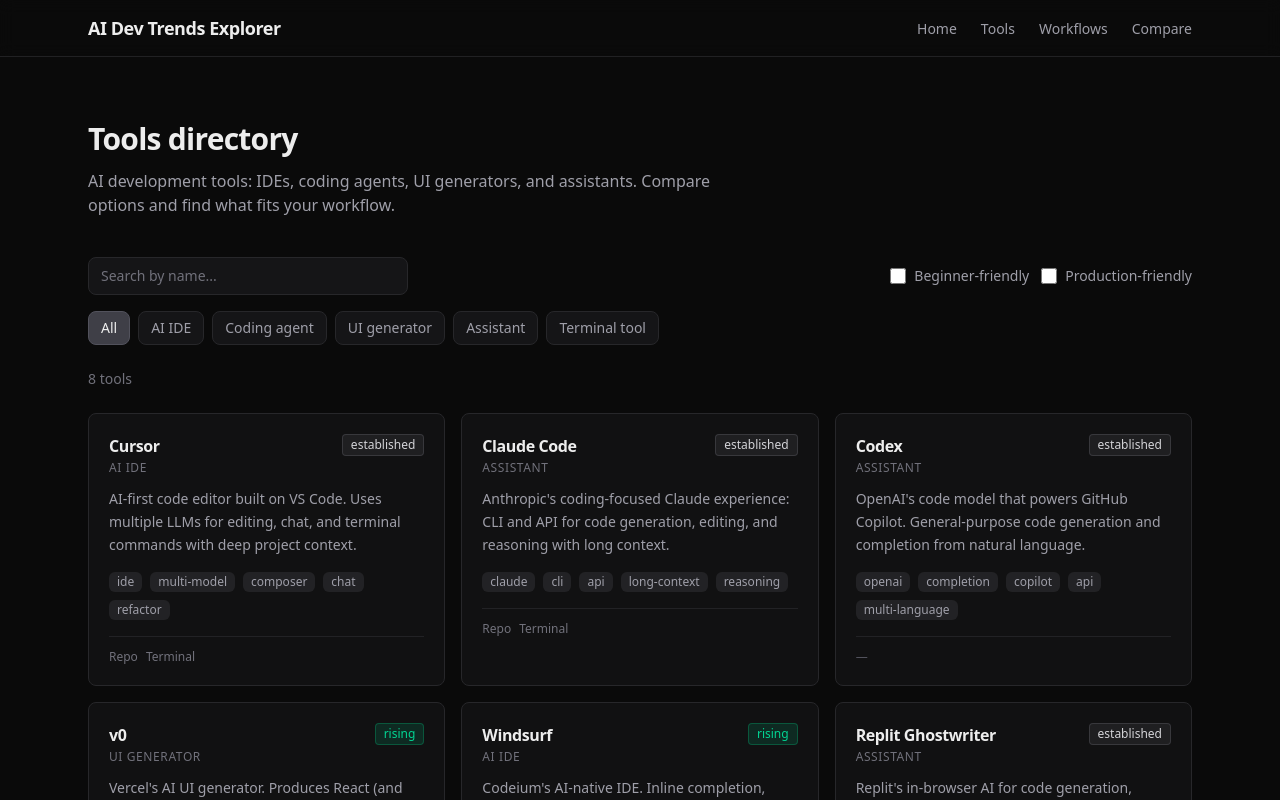
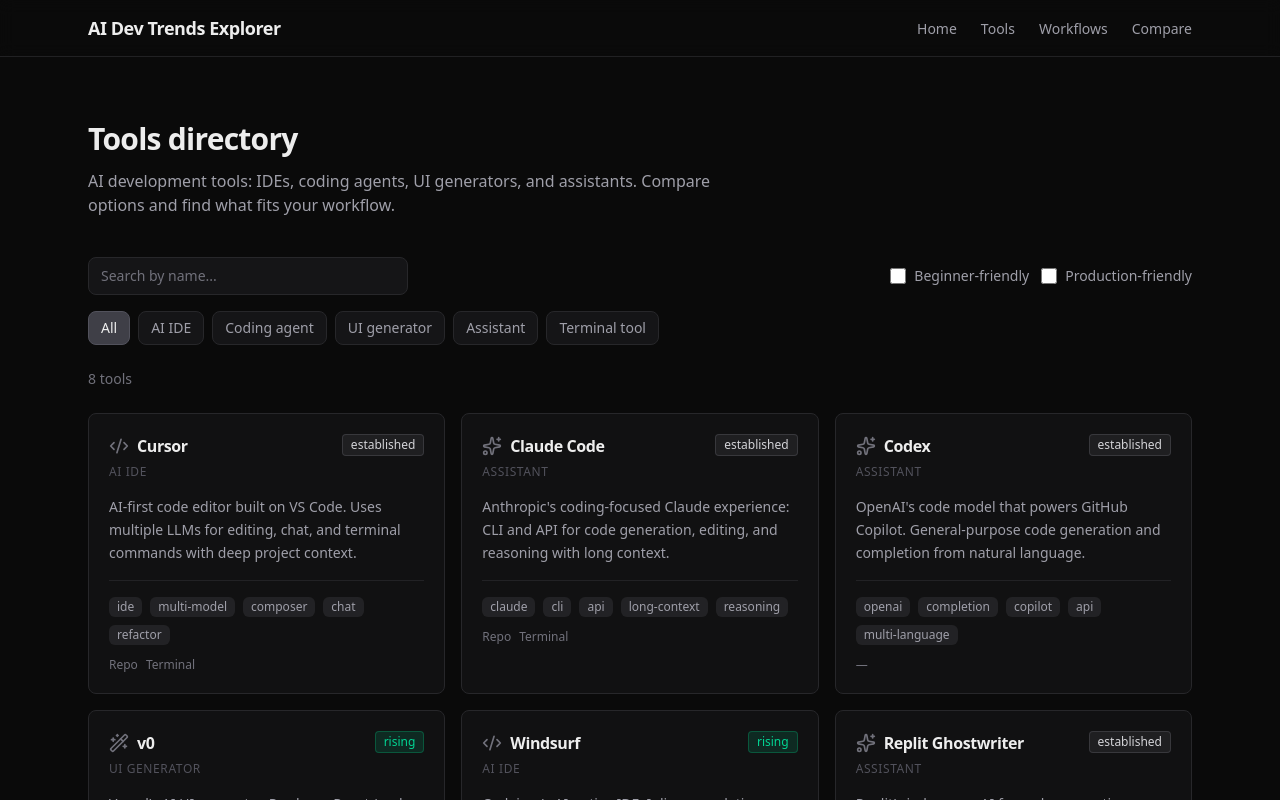
Before and after one commit to ian-schwartz/ai-dev-trends-explorer, a Next.js app: page /tools in a window 1280 px wide. Shown: the top 800 px of the page. Built offline with nearby package versions, Linux system fonts and the light colour scheme.

Commit message:
style: improve tool cards with icons and hover interaction

```diff
--- a/package.json
+++ b/package.json
@@ -9,6 +9,7 @@
     "lint": "eslint"
   },
   "dependencies": {
+    "lucide-react": "^0.577.0",
     "next": "16.1.6",
     "react": "19.2.3",
     "react-dom": "19.2.3"
--- a/src/components/tools/ToolCard.tsx
+++ b/src/components/tools/ToolCard.tsx
@@ -1,3 +1,11 @@
+import {
+  Code2,
+  Bot,
+  Wand2,
+  Sparkles,
+  Terminal,
+  type LucideIcon,
+} from "lucide-react";
 import type { ToolItem, ToolCategory, TrendLevel } from "@/types/tool";
 
 const categoryLabels: Record<ToolCategory, string> = {
@@ -6,6 +14,14 @@
   "ui-generator": "UI generator",
   "assistant": "Assistant",
   "terminal-tool": "Terminal tool",
+};
+
+const categoryIcons: Record<ToolCategory, LucideIcon> = {
+  "ai-ide": Code2,
+  "coding-agent": Bot,
+  "ui-generator": Wand2,
+  "assistant": Sparkles,
+  "terminal-tool": Terminal,
 };
 
 const trendStyles: Record<TrendLevel, string> = {
@@ -20,17 +36,24 @@
 }
 
 export function ToolCard({ tool }: ToolCardProps) {
-  return (
-    <article
-      className="group rounded-lg border border-zinc-800 bg-zinc-900/50 p-5 transition-colors hover:border-zinc-700 hover:bg-zinc-900/80"
-      data-tool-slug={tool.slug}
-    >
+  const Icon = categoryIcons[tool.category];
+  const href = tool.website;
+  const isClickable = Boolean(href);
+
+  const cardContent = (
+    <>
       <div className="flex flex-wrap items-start justify-between gap-2">
         <div className="min-w-0 flex-1">
-          <h3 className="font-semibold tracking-tight text-foreground">
-            {tool.name}
-          </h3>
-          <p className="mt-0.5 text-xs font-medium uppercase tracking-wider text-zinc-500">
+          <div className="flex items-center gap-2">
+            <Icon
+              className="h-5 w-5 shrink-0 text-zinc-500"
+              aria-hidden
+            />
+            <h3 className="font-semibold tracking-tight text-foreground">
+              {tool.name}
+            </h3>
+          </div>
+          <p className="mt-1.5 text-xs font-medium uppercase tracking-wider text-zinc-600">
             {categoryLabels[tool.category]}
           </p>
         </div>
@@ -41,11 +64,11 @@
         </span>
       </div>
 
-      <p className="mt-3 line-clamp-3 text-sm leading-relaxed text-zinc-400">
+      <p className="mt-4 line-clamp-3 text-sm leading-relaxed text-zinc-400">
         {tool.summary}
       </p>
 
-      <div className="mt-4 flex flex-wrap gap-2">
+      <div className="mt-4 flex flex-wrap gap-2 border-t border-zinc-800/80 pt-4">
         {tool.tags.slice(0, 5).map((tag) => (
           <span
             key={tag}
@@ -56,21 +79,35 @@
         ))}
       </div>
 
-      <div className="mt-4 flex flex-wrap gap-2 border-t border-zinc-800/80 pt-3">
-        {tool.repoAware && (
-          <span className="text-xs text-zinc-500" title="Repo-aware">
-            Repo
-          </span>
-        )}
-        {tool.terminalAccess && (
-          <span className="text-xs text-zinc-500" title="Terminal access">
-            Terminal
-          </span>
-        )}
-        {!tool.repoAware && !tool.terminalAccess && (
-          <span className="text-xs text-zinc-600">—</span>
-        )}
+      <div className="mt-3 flex flex-wrap gap-2 text-xs text-zinc-500">
+        {tool.repoAware && <span title="Repo-aware">Repo</span>}
+        {tool.terminalAccess && <span title="Terminal access">Terminal</span>}
+        {!tool.repoAware && !tool.terminalAccess && <span>—</span>}
       </div>
+    </>
+  );
+
+  const interactiveHover =
+    "hover:border-zinc-600 hover:bg-zinc-900/80 hover:shadow-[0_0_0_1px_rgba(255,255,255,0.04)] hover:-translate-y-0.5 cursor-pointer";
+  const baseClasses = `group block rounded-lg border border-zinc-800 bg-zinc-900/50 p-5 text-left transition-all duration-200 ${isClickable ? interactiveHover : "hover:border-zinc-700"}`;
+
+  if (isClickable && href) {
+    return (
+      <a
+        href={href}
+        target="_blank"
+        rel="noopener noreferrer"
+        className={baseClasses}
+        data-tool-slug={tool.slug}
+      >
+        {cardContent}
+      </a>
+    );
+  }
+
+  return (
+    <article className={baseClasses} data-tool-slug={tool.slug}>
+      {cardContent}
     </article>
   );
 }
```
Also changed, not shown: 1 other file (tests, documents, lock files or other folders).
